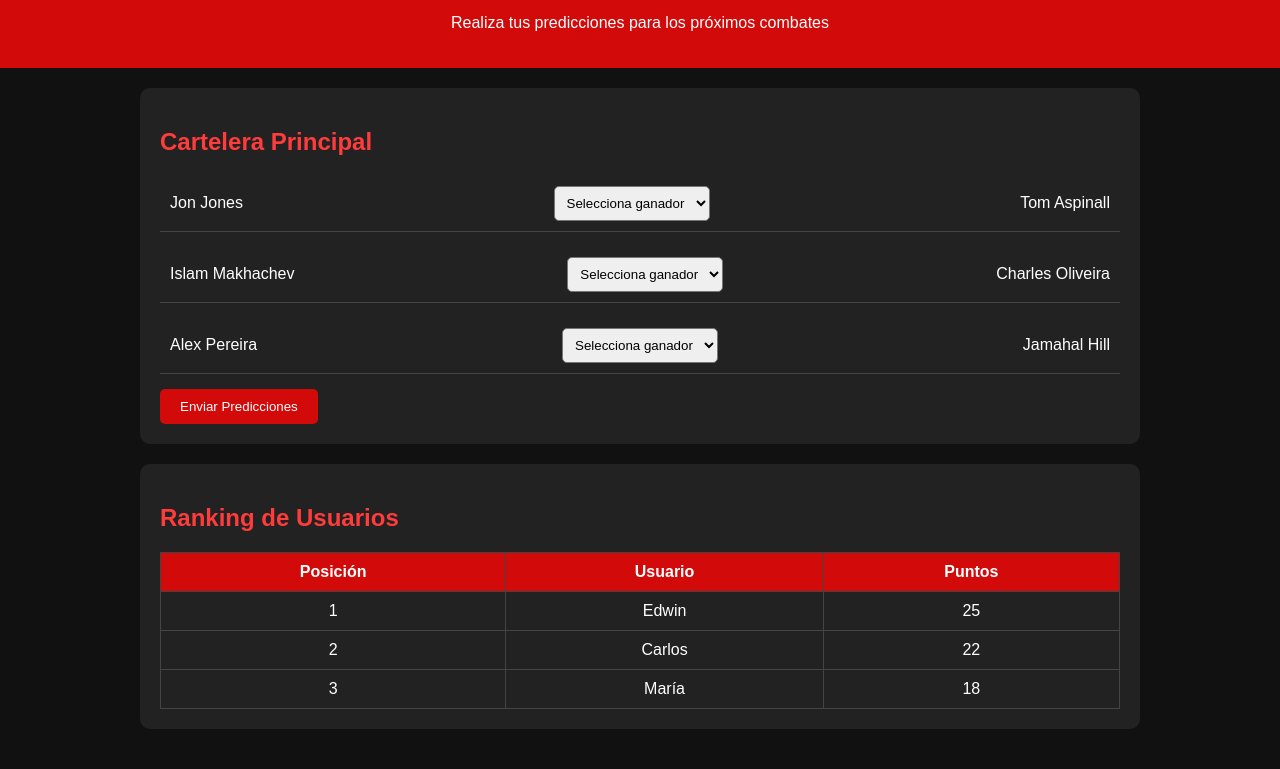
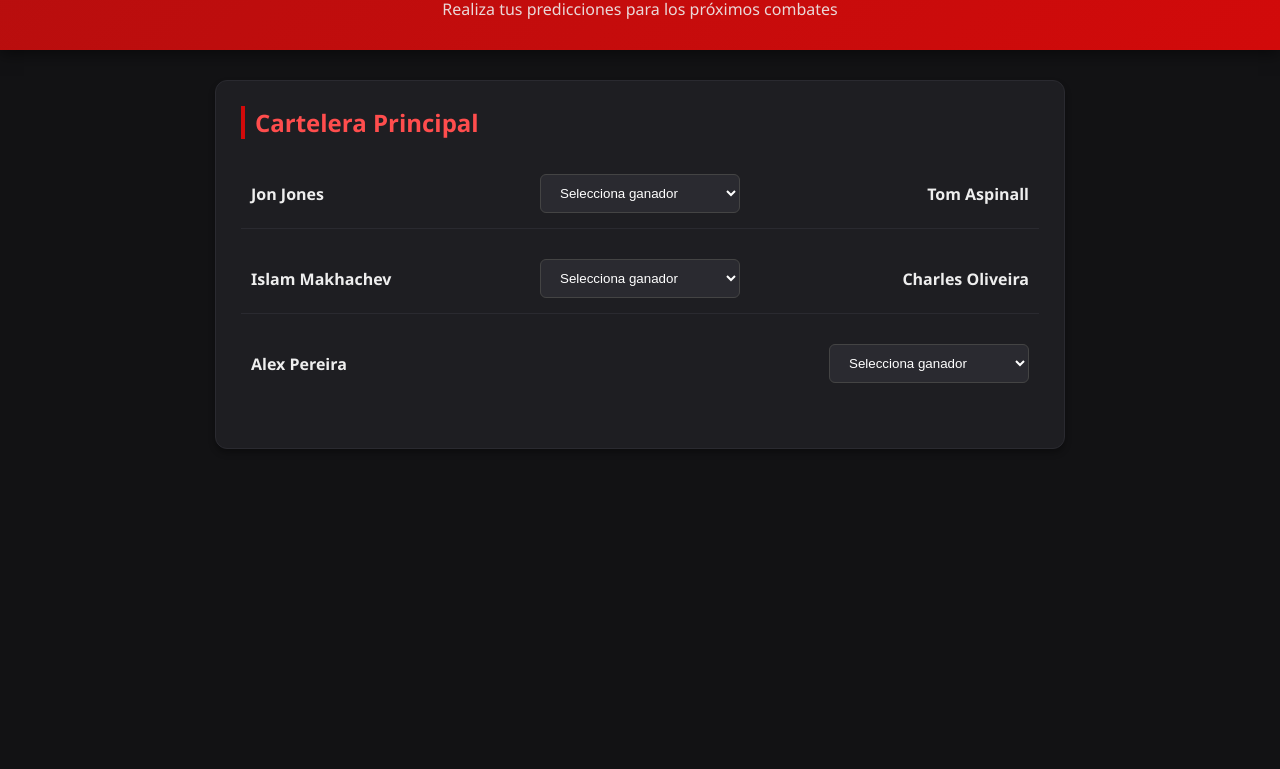
Before and after one commit to epbarreto2-collab/curso_github, a plain HTML site: page index.html in a window 1280 px wide. Shown: the part 87-856 px from the top of the page. After the commit the page ends 800 px from the top, so only its background shows below. Drawn offline with Linux system fonts and the light colour scheme.

Commit message:
respuestas

```diff
--- a/index.html
+++ b/index.html
@@ -3,80 +3,174 @@
 <head>
     <meta charset="UTF-8">
     <meta name="viewport" content="width=device-width, initial-scale=1.0">
-<title>Predicciones UFC</title>
+    <title>Predicciones UFC - Premium</title>
 
     <style>
-body{
-    font-family: Arial, sans-serif;
-    background:#111;
-    color:white;
-    margin:0;
+        body {
+            font-family: 'Segoe UI', Arial, sans-serif;
+            background: #121214;
+            color: #eeeeee;
+            margin: 0;
+            padding-bottom: 40px;
         }
 
-header{
-    background:#d20a0a;
-    padding:20px;
-    text-align:center;
+        header {
+            background: linear-gradient(135deg, #b70e0e 0%, #d20a0a 100%);
+            padding: 30px 20px;
+            text-align: center;
+            box-shadow: 0 4px 15px rgba(0, 0, 0, 0.5);
         }
 
-.container{
-    width:90%;
-    max-width:1000px;
-    margin:auto;
-    padding:20px;
+        header h1 {
+            margin: 0;
+            font-size: 2.3rem;
+            text-transform: uppercase;
+            letter-spacing: 1px;
+            text-shadow: 2px 2px 4px rgba(0,0,0,0.4);
         }
 
-.card{
-    background:#222;
-    padding:20px;
-    margin-bottom:20px;
-    border-radius:10px;
+        header p {
+            margin: 5px 0 0 0;
+            opacity: 0.9;
+            font-size: 1rem;
         }
 
-h2{
-    color:#ff3c3c;
+        .container {
+            width: 90%;
+            max-width: 850px;
+            margin: 30px auto 0 auto;
         }
 
-.fight{
-    display:flex;
-    justify-content:space-between;
-    align-items:center;
-    margin:15px 0;
-    padding:10px;
-    border-bottom:1px solid #444;
+        .card {
+            background: #1e1e22;
+            padding: 25px;
+            margin-bottom: 25px;
+            border-radius: 12px;
+            box-shadow: 0 4px 6px rgba(0, 0, 0, 0.3);
+            border: 1px solid #2a2a30;
         }
 
-select{
-    padding:8px;
-    border-radius:5px;
+        h2 {
+            color: #ff4d4d;
+            margin-top: 0;
+            margin-bottom: 20px;
+            font-size: 1.5rem;
+            border-left: 4px solid #d20a0a;
+            padding-left: 10px;
         }
 
-button{
-    background:#d20a0a;
-    color:white;
-    border:none;
-    padding:10px 20px;
-    cursor:pointer;
-    border-radius:5px;
+        .fight {
+            display: flex;
+            justify-content: space-between;
+            align-items: center;
+            margin: 15px 0;
+            padding: 15px 10px;
+            border-bottom: 1px solid #2a2a30;
         }
 
-button:hover{
-    background:#ff3c3c;
+        .fight:last-of-type {
+            border-bottom: none;
+            margin-bottom: 25px;
         }
 
-table{
-    width:100%;
-    border-collapse:collapse;
+        .fighter-name {
+            font-weight: 600;
+            width: 35%;
         }
 
-table th, table td{
-    border:1px solid #444;
-    padding:10px;
-    text-align:center;
+        .fighter-name.right {
+            text-align: right;
         }
 
-table th{
-    background:#d20a0a;
+        select {
+            background: #2a2a30;
+            color: white;
+            padding: 10px 15px;
+            border-radius: 6px;
+            border: 1px solid #444;
+            width: 200px;
+            outline: none;
+            cursor: pointer;
+            transition: border-color 0.3s;
+        }
+
+        select:focus {
+            border-color: #ff4d4d;
+        }
+
+        .btn-container {
+            text-align: center;
+        }
+
+        button {
+            background: #d20a0a;
+            color: white;
+            border: none;
+            padding: 12px 30px;
+            font-size: 1rem;
+            font-weight: bold;
+            cursor: pointer;
+            border-radius: 6px;
+            transition: all 0.2s ease;
+            box-shadow: 0 4px 10px rgba(210, 10, 10, 0.3);
+            text-transform: uppercase;
+        }
+
+        button:hover {
+            background: #ff3c3c;
+            transform: translateY(-2px);
+            box-shadow: 0 6px 15px rgba(255, 60, 60, 0.4);
+        }
+
+        button:active {
+            transform: translateY(0);
+        }
+
+        table {
+            width: 100%;
+            border-collapse: collapse;
+            margin-top: 10px;
+            overflow: hidden;
+            border-radius: 8px;
+        }
+
+        table th, table td {
+            padding: 12px 15px;
+            text-align: center;
+        }
+
+        table td {
+            background: #252529;
+            border-bottom: 1px solid #1e1e22;
+        }
+
+        table th {
+            background: #d20a0a;
+            color: white;
+            font-weight: 600;
+            text-transform: uppercase;
+            font-size: 0.9rem;
+            letter-spacing: 0.5px;
+        }
+
+        table tr:last-child td {
+            border-bottom: none;
+        }
+
+        /* Estilo responsivo para celulares */
+        @media (max-width: 600px) {
+            .fight {
+                flex-direction: column;
+                gap: 10px;
+                text-align: center;
+            }
+            .fighter-name, .fighter-name.right {
+                width: 100%;
+                text-align: center;
+            }
+            select {
+                width: 100%;
+            }
         }
     </style>
 </head>
@@ -93,83 +187,29 @@ table th{
         <h2>Cartelera Principal</h2>
 
         <div class="fight">
-            <span>Jon Jones</span>
+            <span class="fighter-name">Jon Jones</span>
             <select id="fight1">
-                <option>Selecciona ganador</option>
-                <option>Jon Jones</option>
-                <option>Tom Aspinall</option>
+                <option value="">Selecciona ganador</option>
+                <option value="Jon Jones">Jon Jones</option>
+                <option value="Tom Aspinall">Tom Aspinall</option>
             </select>
-            <span>Tom Aspinall</span>
+            <span class="fighter-name right">Tom Aspinall</span>
         </div>
 
         <div class="fight">
-            <span>Islam Makhachev</span>
+            <span class="fighter-name">Islam Makhachev</span>
             <select id="fight2">
-                <option>Selecciona ganador</option>
-                <option>Islam Makhachev</option>
-                <option>Charles Oliveira</option>
+                <option value="">Selecciona ganador</option>
+                <option value="Islam Makhachev">Islam Makhachev</option>
+                <option value="Charles Oliveira">Charles Oliveira</option>
             </select>
-            <span>Charles Oliveira</span>
+            <span class="fighter-name right">Charles Oliveira</span>
         </div>
 
         <div class="fight">
-            <span>Alex Pereira</span>
+            <span class="fighter-name">Alex Pereira</span>
             <select id="fight3">
-                <option>Selecciona ganador</option>
-                <option>Alex Pereira</option>
-                <option>Jamahal Hill</option>
+                <option value="">Selecciona ganador</option>
+                <option value="Alex Pereira">Alex Pereira</option>
+                <option value="Jamahal Hill">Jamahal Hill</option>
             </select>
-            <span>Jamahal Hill</span>
-        </div>
-
-        <button onclick="guardarPredicciones()">
-            Enviar Predicciones
-        </button>
-    </div>
-
-    <div class="card">
-        <h2>Ranking de Usuarios</h2>
-
-        <table>
-            <tr>
-                <th>Posición</th>
-                <th>Usuario</th>
-                <th>Puntos</th>
-            </tr>
-            <tr>
-                <td>1</td>
-                <td>Edwin</td>
-                <td>25</td>
-            </tr>
-            <tr>
-                <td>2</td>
-                <td>Carlos</td>
-                <td>22</td>
-            </tr>
-            <tr>
-                <td>3</td>
-                <td>María</td>
-                <td>18</td>
-            </tr>
-        </table>
-    </div>
-
-</div>
-
-<script>
-function guardarPredicciones(){
-    let p1 = document.getElementById("fight1").value;
-    let p2 = document.getElementById("fight2").value;
-    let p3 = document.getElementById("fight3").value;
-
-    alert(
-        "Tus predicciones fueron registradas:\n\n" +
-        "Pelea 1: " + p1 + "\n" +
-        "Pelea 2: " + p2 + "\n" +
-        "Pelea 3: " + p3
-    );
-}
-</script>
-
-</body>
-</html>
```
Also changed, not shown: 1 other file. Lines whose indentation alone changed are shown as unchanged.
